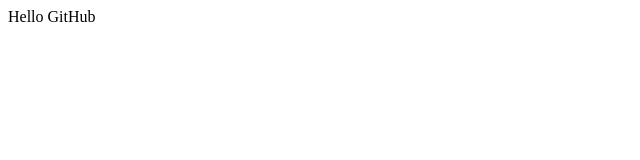
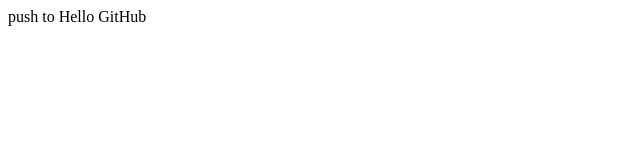
Before and after one commit to jing199887/git_test, a plain HTML site: page index.html in a window 1280 px wide. Shown: the full height of the page, 0-640 px from the left. Drawn offline with Linux system fonts and the light colour scheme.

Commit message:
forth commit

```diff
--- a/index.html
+++ b/index.html
@@ -1,4 +1,4 @@
 <html>
-    <head><title>Hello GitHub </title></head>
-    <body>Hello GitHub</body>
+    <head><title>push to GitHub </title></head>
+    <body>push to Hello GitHub</body>
 </html>
```
